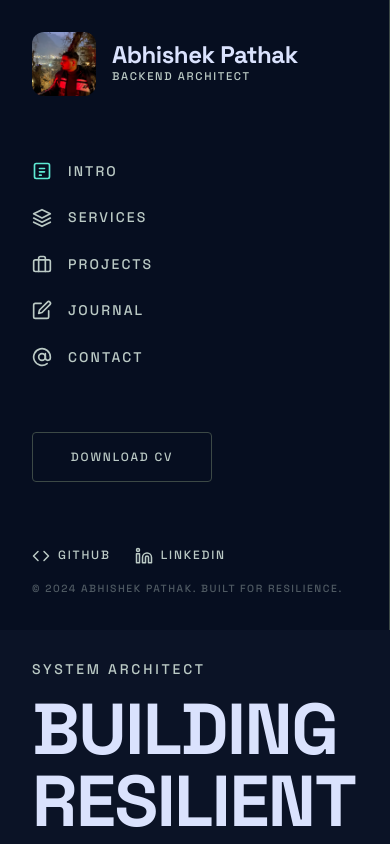
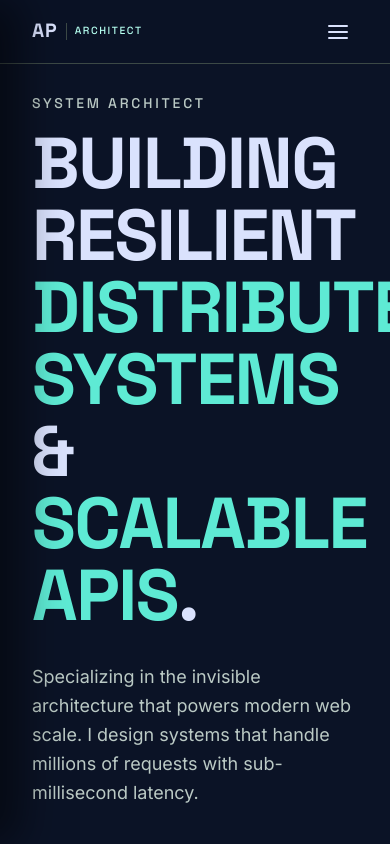
Before and after one commit to abhi267266/portfolio, a Next.js app: page / in a window 390 px wide. Shown: the top 844 px of the page. Built offline with nearby package versions, Linux system fonts and the light colour scheme.

Commit message:
Make sidebar responsive and collapsable for mobile and tablet screen sizes

```diff
--- a/app/globals.css
+++ b/app/globals.css
@@ -253,6 +253,67 @@ h1, h2, h3, h4, h5, h6 {
   font-size: 0.75rem;
 }
 
+/* Mobile Header */
+.mobile-header {
+  display: none;
+  position: fixed;
+  top: 0;
+  left: 0;
+  right: 0;
+  height: 64px;
+  background: rgba(11, 19, 38, 0.85);
+  backdrop-filter: blur(12px);
+  -webkit-backdrop-filter: blur(12px);
+  border-bottom: 1px solid var(--outline-variant);
+  z-index: 999;
+  align-items: center;
+  justify-content: space-between;
+  padding: 0 var(--spacing-xl);
+}
+
+.menu-toggle {
+  background: transparent;
+  border: none;
+  color: var(--on-surface);
+  cursor: pointer;
+  display: flex;
+  align-items: center;
+  justify-content: center;
+  padding: var(--spacing-sm);
+  border-radius: 4px;
+  transition: background-color 0.2s;
+}
+
+.menu-toggle:hover {
+  background-color: var(--surface-container-high);
+}
+
+.close-sidebar-btn {
+  display: none;
+}
+
+/* Sidebar Backdrop */
+.sidebar-backdrop {
+  display: none;
+  position: fixed;
+  top: 0;
+  left: 0;
+  width: 100vw;
+  height: 100vh;
+  background: rgba(6, 14, 32, 0.65);
+  backdrop-filter: blur(8px);
+  -webkit-backdrop-filter: blur(8px);
+  z-index: 998;
+  opacity: 0;
+  transition: opacity 0.3s ease;
+  pointer-events: none;
+}
+
+.sidebar-backdrop.active {
+  opacity: 1;
+  pointer-events: auto;
+}
+
 /* Responsive */
 @media (max-width: 1024px) {
   .split-pane {
@@ -261,15 +322,39 @@ h1, h2, h3, h4, h5, h6 {
     overflow: visible;
   }
 
+  .mobile-header {
+    display: flex;
+  }
+
+  .close-sidebar-btn {
+    display: flex;
+  }
+
+  .sidebar-backdrop {
+    display: block;
+  }
+
   .sidebar {
-    width: 100%;
-    height: auto;
-    position: relative;
-    padding: var(--spacing-xl);
+    width: 320px;
+    height: 100vh;
+    position: fixed;
+    top: 0;
+    left: 0;
+    transform: translateX(-100%);
+    transition: transform 0.3s cubic-bezier(0.4, 0, 0.2, 1);
+    z-index: 1000;
+    box-shadow: 20px 0 40px rgba(0, 0, 0, 0.5);
+    background-color: var(--surface-container-lowest);
+    border-right: 1px solid var(--outline-variant);
+  }
+
+  .sidebar.open {
+    transform: translateX(0);
   }
 
   .main-content {
     width: 100%;
     padding: var(--spacing-xl);
+    margin-top: 64px; /* push down for mobile header */
   }
 }
--- a/components/Sidebar.tsx
+++ b/components/Sidebar.tsx
@@ -1,12 +1,47 @@
-import React from 'react';
+"use client";
+
+import React, { useState } from 'react';
 import Image from 'next/image';
 
 const Sidebar = () => {
+  const [isOpen, setIsOpen] = useState(false);
+
+  const toggleSidebar = () => setIsOpen(!isOpen);
+  const closeSidebar = () => setIsOpen(false);
+
   return (
-    <aside className="sidebar">
+    <>
+      {/* Mobile Top Header */}
+      <header className="mobile-header">
+        <div style={{ display: 'flex', alignItems: 'center', gap: 'var(--spacing-sm)' }}>
+          <span style={{ fontFamily: 'var(--font-accent)', fontWeight: 700, fontSize: '1.2rem', letterSpacing: '0.05em' }}>
+            AP
+          </span>
+          <span className="label label-sm" style={{ color: 'var(--primary)', fontSize: '0.65rem', borderLeft: '1px solid var(--outline-variant)', paddingLeft: 'var(--spacing-sm)' }}>
+            ARCHITECT
+          </span>
+        </div>
+        <button className="menu-toggle" onClick={toggleSidebar} aria-label="Toggle Navigation">
+          <svg width="24" height="24" viewBox="0 0 24 24" fill="none" stroke="currentColor" strokeWidth="2" strokeLinecap="round" strokeLinejoin="round">
+            <line x1="3" y1="12" x2="21" y2="12"></line>
+            <line x1="3" y1="6" x2="21" y2="6"></line>
+            <line x1="3" y1="18" x2="21" y2="18"></line>
+          </svg>
+        </button>
+      </header>
+
+      {/* Sidebar Backdrop Overlay */}
+      <div
+        className={`sidebar-backdrop ${isOpen ? 'active' : ''}`}
+        onClick={closeSidebar}
+      />
+
+      {/* Sidebar Navigation */}
+      <aside className={`sidebar ${isOpen ? 'open' : ''}`}>
         <div>
-        <div style={{ marginBottom: 'var(--spacing-xl)', display: 'flex', alignItems: 'center', gap: 'var(--spacing-md)' }}>
-          <div style={{ width: '64px', height: '64px', borderRadius: '12px', overflow: 'hidden', backgroundColor: 'var(--surface-container-high)' }}>
+          <div style={{ marginBottom: 'var(--spacing-xl)', display: 'flex', alignItems: 'center', justifyContent: 'space-between', gap: 'var(--spacing-md)' }}>
+            <div style={{ display: 'flex', alignItems: 'center', gap: 'var(--spacing-md)' }}>
+              <div style={{ width: '64px', height: '64px', borderRadius: '12px', overflow: 'hidden', backgroundColor: 'var(--surface-container-high)', flexShrink: 0 }}>
                 <Image
                   src="/avatar.jpg"
                   alt="Abhishek Pathak"
@@ -21,24 +56,32 @@ const Sidebar = () => {
               </div>
             </div>
 
+            <button className="menu-toggle close-sidebar-btn" onClick={closeSidebar} aria-label="Close Navigation">
+              <svg width="24" height="24" viewBox="0 0 24 24" fill="none" stroke="currentColor" strokeWidth="2" strokeLinecap="round" strokeLinejoin="round">
+                <line x1="18" y1="6" x2="6" y2="18"></line>
+                <line x1="6" y1="6" x2="18" y2="18"></line>
+              </svg>
+            </button>
+          </div>
+
           <nav style={{ display: 'flex', flexDirection: 'column', gap: 'var(--spacing-lg)', marginTop: 'var(--spacing-2xl)' }}>
-          <a href="#intro" className="nav-link active">
+            <a href="#intro" className="nav-link active" onClick={closeSidebar}>
               <svg width="20" height="20" viewBox="0 0 24 24" fill="none" stroke="currentColor" strokeWidth="2" strokeLinecap="round" strokeLinejoin="round"><rect x="3" y="3" width="18" height="18" rx="2" ry="2"></rect><line x1="9" y1="9" x2="15" y2="9"></line><line x1="9" y1="13" x2="15" y2="13"></line><line x1="9" y1="17" x2="11" y2="17"></line></svg>
               <span className="label label-md">Intro</span>
             </a>
-          <a href="#services" className="nav-link">
+            <a href="#services" className="nav-link" onClick={closeSidebar}>
               <svg width="20" height="20" viewBox="0 0 24 24" fill="none" stroke="currentColor" strokeWidth="2" strokeLinecap="round" strokeLinejoin="round"><path d="M12 2L2 7l10 5 10-5-10-5z"></path><path d="M2 17l10 5 10-5"></path><path d="M2 12l10 5 10-5"></path></svg>
               <span className="label label-md">Services</span>
             </a>
-          <a href="#projects" className="nav-link">
+            <a href="#projects" className="nav-link" onClick={closeSidebar}>
               <svg width="20" height="20" viewBox="0 0 24 24" fill="none" stroke="currentColor" strokeWidth="2" strokeLinecap="round" strokeLinejoin="round"><rect x="2" y="7" width="20" height="14" rx="2" ry="2"></rect><path d="M16 21V5a2 2 0 0 0-2-2h-4a2 2 0 0 0-2 2v16"></path></svg>
               <span className="label label-md">Projects</span>
             </a>
-          <a href="#journal" className="nav-link">
+            <a href="#journal" className="nav-link" onClick={closeSidebar}>
               <svg width="20" height="20" viewBox="0 0 24 24" fill="none" stroke="currentColor" strokeWidth="2" strokeLinecap="round" strokeLinejoin="round"><path d="M11 4H4a2 2 0 0 0-2 2v14a2 2 0 0 0 2 2h14a2 2 0 0 0 2-2v-7"></path><path d="M18.5 2.5a2.121 2.121 0 0 1 3 3L12 15l-4 1 1-4 9.5-9.5z"></path></svg>
               <span className="label label-md">Journal</span>
             </a>
-          <a href="#contact" className="nav-link">
+            <a href="#contact" className="nav-link" onClick={closeSidebar}>
               <svg width="20" height="20" viewBox="0 0 24 24" fill="none" stroke="currentColor" strokeWidth="2" strokeLinecap="round" strokeLinejoin="round"><circle cx="12" cy="12" r="4"></circle><path d="M16 8v5a3 3 0 0 0 6 0v-1a10 10 0 1 0-3.92 7.94"></path></svg>
               <span className="label label-md">Contact</span>
             </a>
@@ -65,6 +108,7 @@ const Sidebar = () => {
           <p className="label label-sm" style={{ opacity: 0.4, fontSize: '0.65rem' }}>© 2024 ABHISHEK PATHAK. BUILT FOR RESILIENCE.</p>
         </div>
       </aside>
+    </>
   );
 };
 
```
Lines whose indentation alone changed are shown as unchanged.
